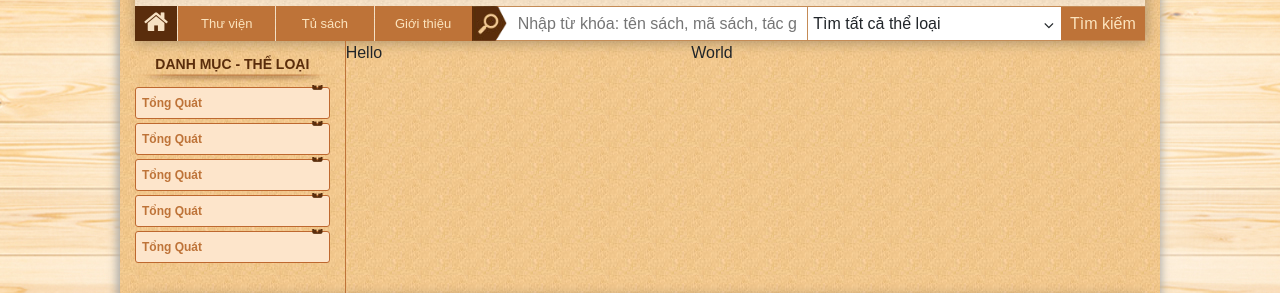
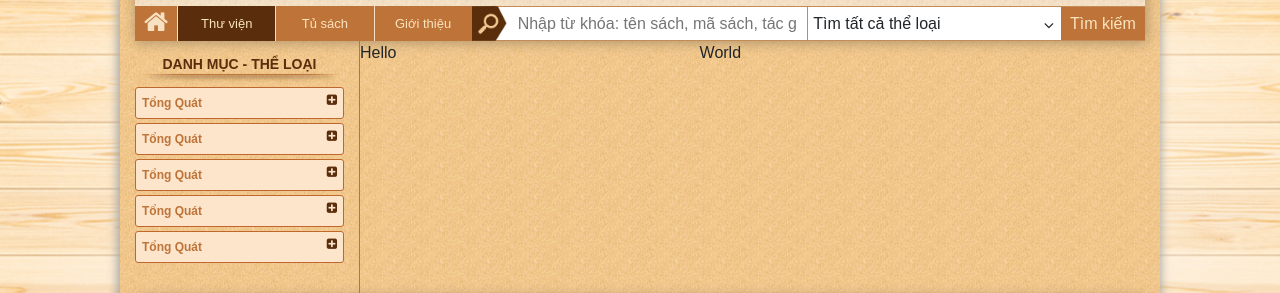
Before and after one commit to nguyenhongphat0/thuvienconggiaovietnam.net, a website: page thuvien.html in a window 1280 px wide. Shown: the part 77-370 px from the top of the page. Drawn offline with nearby package versions, Linux system fonts and the light colour scheme.

Commit message:
fix flex and nowrap problem

```diff
--- a/css/style.sass
+++ b/css/style.sass
@@ -419,12 +419,13 @@ body
         left: -225px
         background-color: $libary-sideitem-background
         height: 100%
-        overflow: scroll
+        overflow-y: scroll
         z-index: 1000
         padding-left: 15px
         transition-duration: 1s
       float: left
       width: 225px
+      flex-shrink: 0
       padding: 15px
       padding-left: 0px
       border-right: 1px solid $lightbrown
@@ -462,7 +463,6 @@ body
             margin: 2px 0px
             cursor: pointer
             display: inline-block
-            white-space: nowrap
             &:hover
               text-decoration: none
               background-color: $lightbrown
@@ -470,8 +470,6 @@ body
           i.fa
             color: $darkbrown
             float: right
-            position: relative
-            top: -15px
         .submenu
           padding: 0px
           .menu-item
--- a/thuvien.html
+++ b/thuvien.html
@@ -27,9 +27,9 @@
         <div class="row nav">
           <div class="col-lg-4 col-12">
             <div class="thuvien-nav">
-              <a class="thuvien-navitem active" id="home"><i class="fa fa-home fa-2x darkbrown" aria-hidden="true"></i></a>
+              <a href="/" class="thuvien-navitem" id="home"><i class="fa fa-home fa-2x darkbrown" aria-hidden="true"></i></a>
               <div id="navitems" class="row">
-                <a class="thuvien-navitem col">Thư viện</a>
+                <a href="thuvien.html" class="thuvien-navitem col active">Thư viện</a>
                 <a class="thuvien-navitem col">Tủ sách</a>
                 <a class="thuvien-navitem col" style="margin-right: 0px">Giới thiệu</a>
               </div>
```
Also changed, not shown: index.html (+2 -2 lines), template.html (+2 -2 lines), css/style.min.css, 1 other file.
